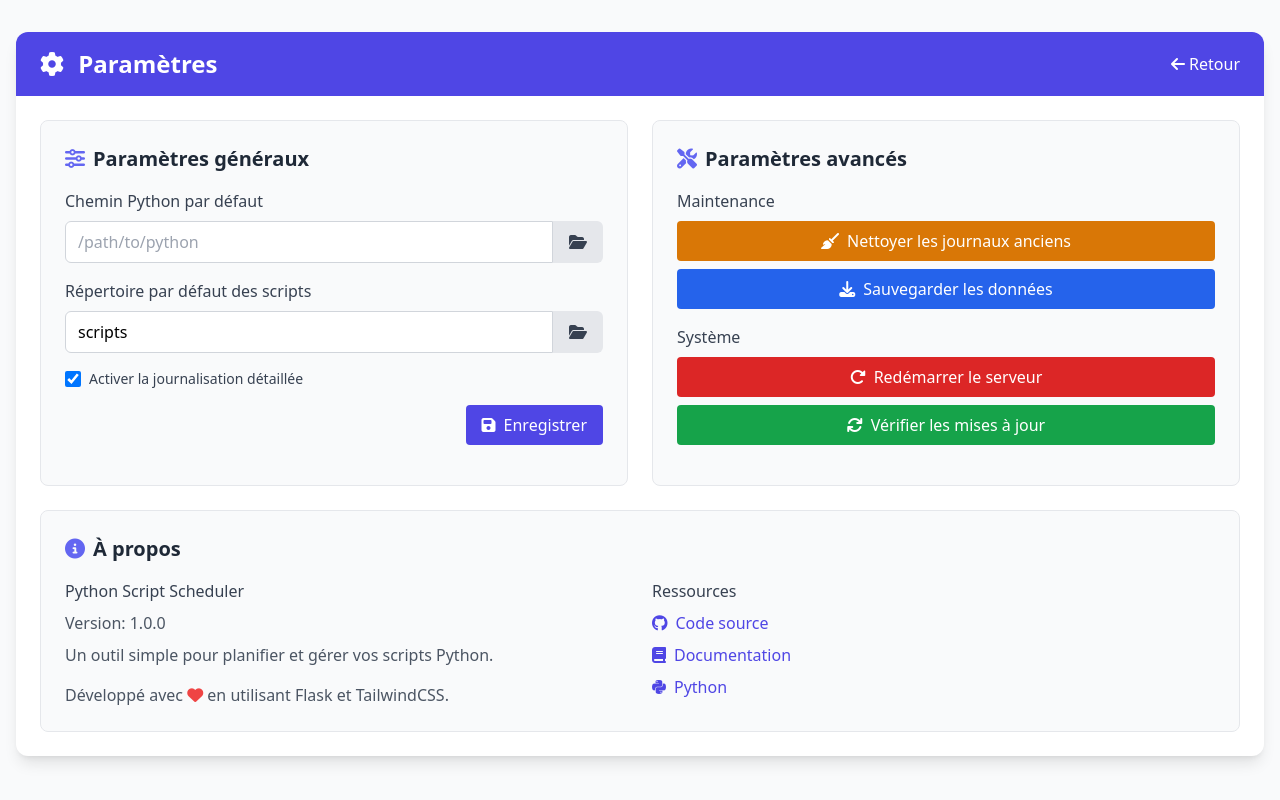
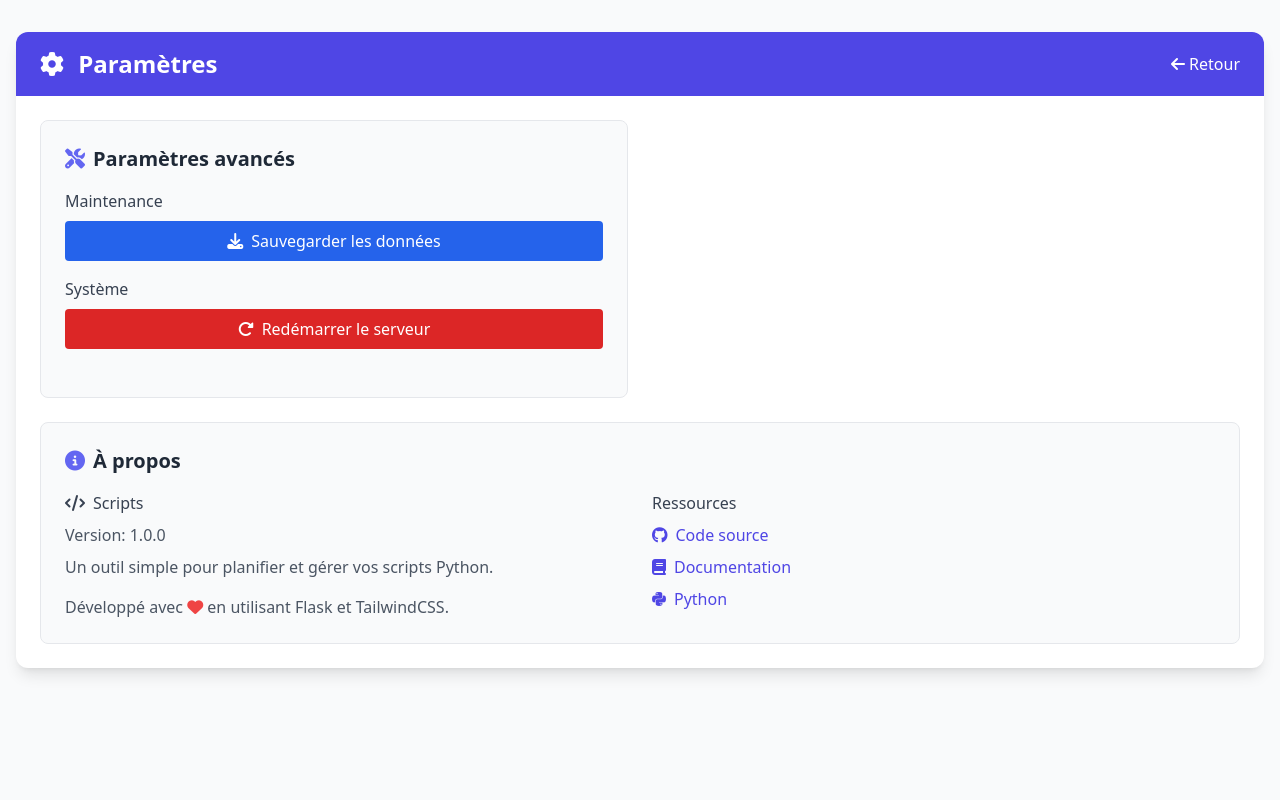
Before and after one commit to Florian0077/scriptscheduler_v2, a Flask app: page /settings in a window 1280 px wide. Run offline with Flask 3, Linux system fonts and the light colour scheme; some libraries are stand-ins or nearby versions.

Commit message:
Modification settings

```diff
--- a/templates/settings.html
+++ b/templates/settings.html
@@ -51,50 +51,6 @@
             <!-- Main Content -->
             <div class="p-6">
                 <div class="grid grid-cols-1 md:grid-cols-2 gap-6">
-                    <!-- General Settings -->
-                    <div class="bg-gray-50 p-6 rounded-lg border border-gray-200">
-                        <h2 class="text-xl font-semibold mb-4 text-gray-800">
-                            <i class="fas fa-sliders-h mr-2 text-indigo-500"></i>Paramètres généraux
-                        </h2>
-                        <form action="{{ url_for('settings') }}" method="POST">
-                            <div class="mb-4">
-                                <label class="block text-gray-700 font-medium mb-2" for="defaultPythonPath">
-                                    Chemin Python par défaut
-                                </label>
-                                <div class="flex">
-                                    <input type="text" id="defaultPythonPath" name="defaultPythonPath" class="flex-grow px-3 py-2 border border-gray-300 rounded-l-md focus:outline-none focus:ring-2 focus:ring-indigo-500" placeholder="/path/to/python" value="{{ sys_executable }}">
-                                    <button type="button" id="pythonBrowseBtn" class="px-4 py-2 bg-gray-200 text-gray-700 rounded-r-md hover:bg-gray-300">
-                                        <i class="fas fa-folder-open"></i>
-                                    </button>
-                                </div>
-                            </div>
-
-                            <div class="mb-4">
-                                <label class="block text-gray-700 font-medium mb-2" for="scriptDefaultDir">
-                                    Répertoire par défaut des scripts
-                                </label>
-                                <div class="flex">
-                                    <input type="text" id="scriptDefaultDir" name="scriptDefaultDir" class="flex-grow px-3 py-2 border border-gray-300 rounded-l-md focus:outline-none focus:ring-2 focus:ring-indigo-500" placeholder="/path/to/scripts" value="scripts">
-                                    <button type="button" id="scriptDirBrowseBtn" class="px-4 py-2 bg-gray-200 text-gray-700 rounded-r-md hover:bg-gray-300">
-                                        <i class="fas fa-folder-open"></i>
-                                    </button>
-                                </div>
-                            </div>
-
-                            <div class="mb-4">
-                                <div class="flex items-center">
-                                    <input type="checkbox" id="enableLogging" name="enableLogging" class="h-4 w-4 text-indigo-600 focus:ring-indigo-500" checked>
-                                    <label for="enableLogging" class="ml-2 block text-sm text-gray-700">Activer la journalisation détaillée</label>
-                                </div>
-                            </div>
-
-                            <div class="flex justify-end">
-                                <button type="submit" class="px-4 py-2 bg-indigo-600 text-white rounded hover:bg-indigo-700 focus:outline-none focus:ring-2 focus:ring-indigo-500">
-                                    <i class="fas fa-save mr-2"></i>Enregistrer
-                                </button>
-                            </div>
-                        </form>
-                    </div>
 
                     <!-- Advanced Settings -->
                     <div class="bg-gray-50 p-6 rounded-lg border border-gray-200">
@@ -106,9 +62,6 @@
                             <label class="block text-gray-700 font-medium mb-2">
                                 Maintenance
                             </label>
-                            <button type="button" id="cleanupLogsBtn" class="px-4 py-2 bg-amber-600 text-white rounded hover:bg-amber-700 focus:outline-none focus:ring-2 focus:ring-amber-500 w-full mb-2">
-                                <i class="fas fa-broom mr-2"></i>Nettoyer les journaux anciens
-                            </button>
                             <button type="button" id="backupDataBtn" class="px-4 py-2 bg-blue-600 text-white rounded hover:bg-blue-700 focus:outline-none focus:ring-2 focus:ring-blue-500 w-full">
                                 <i class="fas fa-download mr-2"></i>Sauvegarder les données
                             </button>
@@ -121,9 +74,6 @@
                             <button type="button" id="restartServerBtn" class="px-4 py-2 bg-red-600 text-white rounded hover:bg-red-700 focus:outline-none focus:ring-2 focus:ring-red-500 w-full mb-2">
                                 <i class="fas fa-redo-alt mr-2"></i>Redémarrer le serveur
                             </button>
-                            <button type="button" id="checkUpdatesBtn" class="px-4 py-2 bg-green-600 text-white rounded hover:bg-green-700 focus:outline-none focus:ring-2 focus:ring-green-500 w-full">
-                                <i class="fas fa-sync mr-2"></i>Vérifier les mises à jour
-                            </button>
                         </div>
                     </div>
                 </div>
@@ -135,7 +85,7 @@
                     </h2>
                     <div class="grid grid-cols-1 md:grid-cols-2 gap-6">
                         <div>
-                            <h3 class="font-medium text-gray-700 mb-2">Python Script Scheduler</h3>
+                            <h3 class="font-medium text-gray-700 mb-2"><i class="fas fa-code mr-2"></i>Scripts</h3>
                             <p class="text-gray-600 mb-2">Version: 1.0.0</p>
                             <p class="text-gray-600 mb-4">Un outil simple pour planifier et gérer vos scripts Python.</p>
                             <p class="text-gray-600">Développé avec <i class="fas fa-heart text-red-500"></i> en utilisant Flask et TailwindCSS.</p>
@@ -230,12 +180,15 @@
             }
 
             // Nettoyer les journaux anciens
-            document.getElementById('cleanupLogsBtn').addEventListener('click', async function() {
+            const cleanupLogsBtn = document.getElementById('cleanupLogsBtn');
+            if (cleanupLogsBtn) {
+                cleanupLogsBtn.addEventListener('click', async function() {
                     const result = await callApi('/settings/cleanup_logs');
                     if (result) {
                         console.log('Logs nettoyés:', result);
                     }
                 });
+            }
 
             // Sauvegarder les données
             document.getElementById('backupDataBtn').addEventListener('click', async function() {
@@ -256,7 +209,9 @@
             });
 
             // Vérifier les mises à jour
-            document.getElementById('checkUpdatesBtn').addEventListener('click', async function() {
+            const checkUpdatesBtn = document.getElementById('checkUpdatesBtn');
+            if (checkUpdatesBtn) {
+                checkUpdatesBtn.addEventListener('click', async function() {
                     const result = await callApi('/settings/check_updates');
                     if (result) {
                         if (result.has_updates) {
@@ -266,6 +221,7 @@
                         }
                     }
                 });
+            }
 
             // Suppression automatique des messages flash après 8 secondes
             const flashMessages = document.querySelectorAll('.flash-message');
```
Also changed, not shown: templates/index.html (+8 -9 lines). Lines whose indentation alone changed are shown as unchanged.
